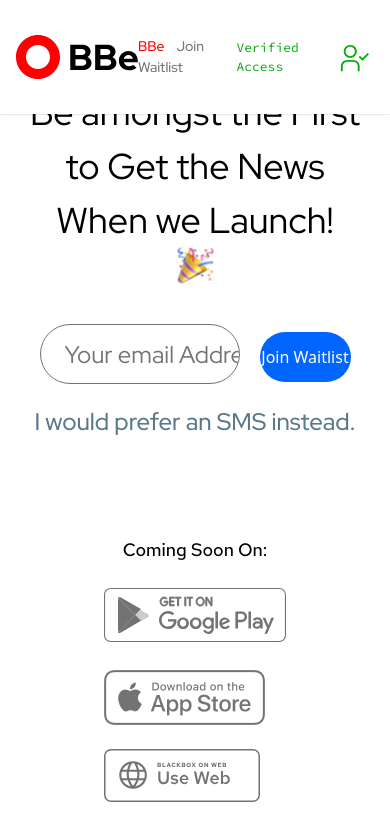
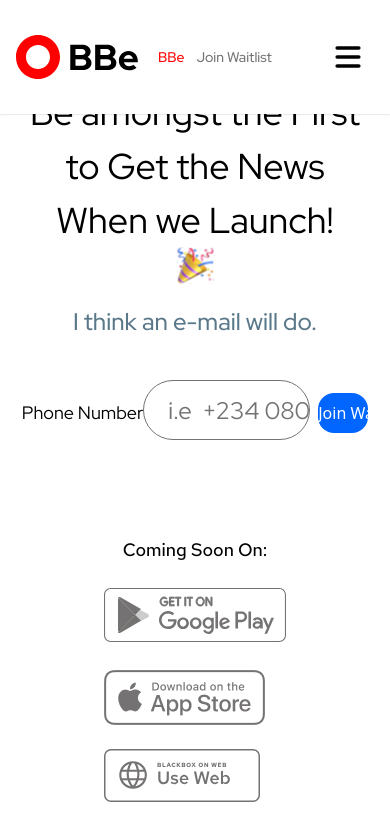
Before and after one commit to chris097/lawrenceprice-test, a React (Create React App) app: page /waitlist in a window 390 px wide. Both pictures are taken after a click on the button "I would prefer an SMS instead.". Shown: the part 1588-2428 px from the top of the page. Built offline with nearby package versions, Linux system fonts and the light colour scheme.

Commit message:
fix: waitlist media query

```diff
--- a/package.json
+++ b/package.json
@@ -15,6 +15,7 @@
     "react": "^17.0.2",
     "react-dom": "^17.0.2",
     "react-hook-form": "^7.11.1",
+    "react-icons": "^4.2.0",
     "react-query": "^3.19.0",
     "react-router-dom": "^5.2.0",
     "react-scripts": "4.0.3",
--- a/src/components/header/WaitListHeader.js
+++ b/src/components/header/WaitListHeader.js
@@ -1,19 +1,49 @@
 import React from 'react';
+import {HiMenu} from 'react-icons/hi';
+import {GrClose} from 'react-icons/gr';
 import { ReactComponent as LogoIcon } from '../../icons/logo-svg.svg';
 import { ReactComponent as LogInIcon } from '../../icons/login-svg.svg';
+import { useState } from 'react';
 
 export const Header = ({onClickHandler}) => {
+
+  const [ menu, setMeun ] = useState('menu');
+  const [ menuClose, setMeunClose ] = useState('');
+  const [drop, setDrop ] = useState('')
+
+  const toggleMenu = () => {
+    setMeun('')
+    setDrop('drop')
+    setMeunClose('close')
+  }
+
+  const toggleClose = () => {
+    setMeun('menu')
+    setDrop('')
+    setMeunClose('')
+  }
+
   return (
     <div className="bg-white w-full h-114 shadow-primaryShadow flex justify-between lg:px-10 px-4 items-center cursor-pointer fixed z-40">
       <div><LogoIcon /></div>
-      <div className="text-14 font-RatDisplay font-500">
-        <span className="text-secondaryColor lg:mr-10 mr-3">BBe</span>
+      <div className="text-14 font-RatDisplay whitespace-nowrap font-500">
+        <span className="text-secondaryColor lg:mr-10 mr-3 ml-5 lg:ml-0">BBe</span>
         <span className="text-primaryGray">Join Waitlist</span>
       </div>
       <div className="flex items-center">
-        <span className="text-primaryColor text-13 font-SourceCode">Verified Access</span>
-        <button onClick={onClickHandler} type="button"><LogInIcon /></button>
+        <span className="text-primaryColor text-13 font-SourceCode lg:visible invisible">Verified Access</span>
+        <button className="invisible lg:visible" onClick={onClickHandler} type="button"><LogInIcon /></button>
       </div>
+      <div className="flex items-center">
+        {menu === 'menu' && <button onClick={toggleMenu} className=" text-36 lg:invisible visible absolute right-6"><HiMenu /></button>}
+       { menuClose === 'close' && <button onClick={toggleClose} className="text-24 text-primaryGray lg:invisible visible absolute right-6"><GrClose /></button>}
+      </div>
+      { drop === 'drop' && <div className="fixed right-0 top-32 -mt-4 shadow-sm visible lg:invisible bg-white w-48 h-14">
+      <div className="flex justify-center items-center">
+      <span className="text-primaryColor text-13 font-SourceCode">Verified Access</span>
+      <button onClick={onClickHandler} type="button"><LogInIcon /></button>
+    </div>
+      </div>}
     </div>
   )
 }
--- a/src/components/waitList/WaitList.js
+++ b/src/components/waitList/WaitList.js
@@ -1,13 +1,44 @@
+import { useState } from "react";
+
 const WaitList = () => {
+  const [ mail, setMail ] = useState('mail');
+  const [phone, setPhone ] = useState('');
+
+  const toggleMail = () => {
+    setPhone('phone')
+    setMail('')
+  }
+  const togglePhone = () => {
+    setMail('mail')
+    setPhone('')
+  }
+
   return(
     <>
-      <form className="flex justify-center mt-10 whitespace-nowrap">
-      <div className="">
-        <input className="lg:w-553 w-200 lg:h-88 h-60 border border-primaryGray rounded-full outline-none pl-6 placeholder-primaryGray text-24 font-400 font-RatDisplay" type="email" placeholder="Your email Address" />
-        <button className="lg:h-72 h-50 lg:w-172 w-91 bg-primaryBlue text-white rounded-full ml-5" type="submit">Join Waitlist</button>
-      </div>
-      </form>
-      <button className="whitespace-nowrap flex justify-center mx-auto mt-5 text-24 font-RatDisplay font-500 text-secondaryGray" type="button">I would prefer an SMS instead. </button>
+      {
+        mail === 'mail' && <div><form className="flex justify-center mt-10 whitespace-nowrap">
+        <div className="">
+          <input className="lg:w-553 w-240 lg:h-88 h-60 border border-primaryGray rounded-full outline-none pl-6 placeholder-primaryGray text-24 font-400 font-RatDisplay" type="email" placeholder="email Address" />
+          <button className="lg:h-72 h-50 lg:w-172 w-110 bg-primaryBlue text-white rounded-full ml-2" type="submit">Join Waitlist</button>
+        </div>
+        </form>
+        <button onClick={toggleMail} className="whitespace-nowrap flex justify-center mx-auto mt-5 text-24 font-RatDisplay font-500 text-secondaryGray" type="button">I would prefer an SMS instead. </button>
+        </div>
+      }
+      {
+        phone === 'phone' && <div>
+        <button onClick={togglePhone} className="whitespace-nowrap flex justify-center mx-auto mt-5 text-24 font-RatDisplay font-500 text-secondaryGray" type="button">I think an e-mail will do.</button>
+        <div>
+        <form className="flex justify-center mt-10 whitespace-nowrap">
+        <div className="">
+          <span className="text-18 font-RatDisplay lg:mr-6">Phone Number</span>
+          <input className="lg:w-553 w-167 lg:h-88 h-60 border border-primaryGray rounded-full outline-none pl-6 placeholder-primaryGray text-24 font-400 font-RatDisplay" type="email" placeholder="i.e  +234 0800 000 0000" />
+          <button className="lg:h-72 h-40 lg:w-172 w-50 bg-primaryBlue text-white lg:rounded-full rounded-2xl ml-2" type="submit">Join Waitlist</button>
+        </div>
+        </form>
+        </div>
+        </div>
+      }
     </>
   )
 };
--- a/tailwind.config.js
+++ b/tailwind.config.js
@@ -17,11 +17,14 @@
         11.33: '11.33px',
         30.91: '30.91px',
         33.59: '33.59px',
+        50: '50px',
         91: '91px',
         9: '95%',
+        110: '110px',
         167: '167px',
         172: '172px',
         200: '200px',
+        240: '240px',
         315: '315px',
         349: '349px',
         377: '377px',
@@ -38,6 +41,7 @@
         17: '17px',
         30.91: '30.91px',
         33.59: '33.59px',
+        40: '40px',
         50: '50px',
         60: '60px',
         67: '67px',
```
Also changed, not shown: 1 other file (tests, documents, lock files or other folders).
